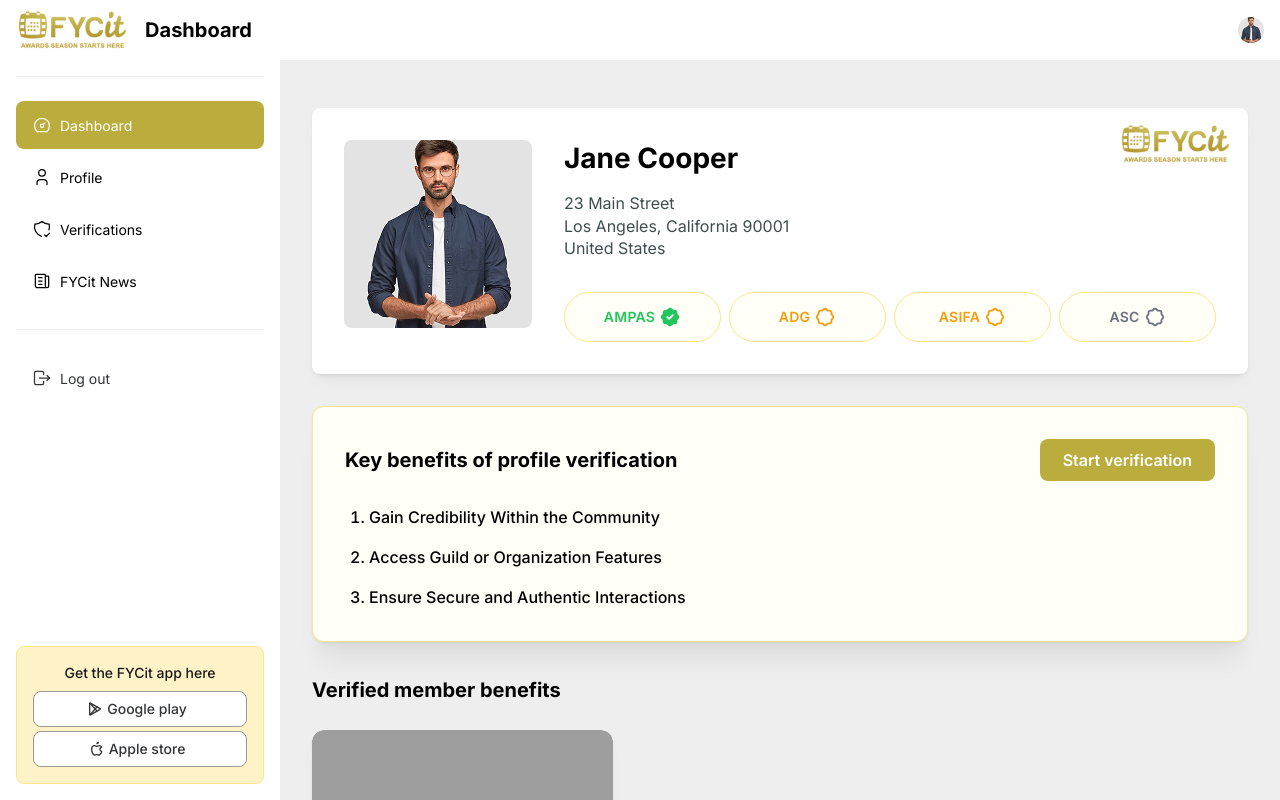
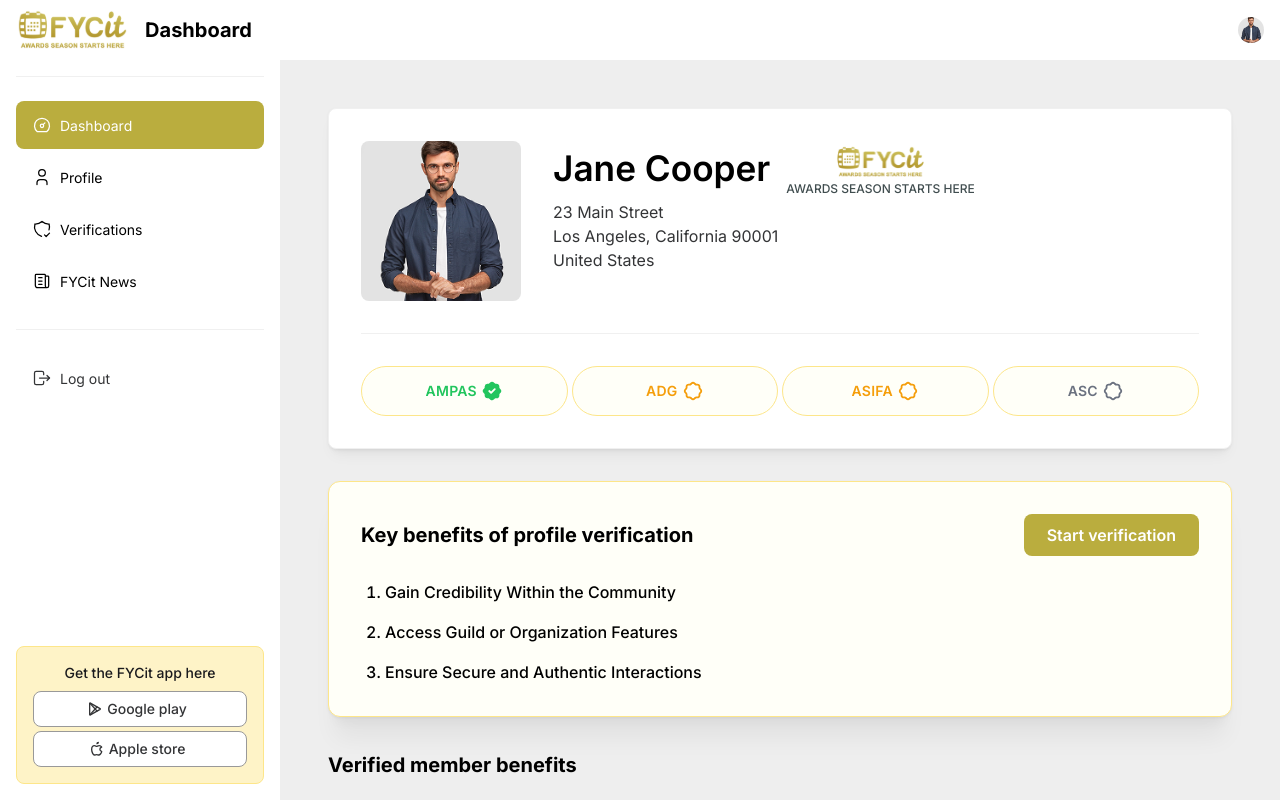
Before and after one commit to KDBismael/fycit-webapp-YD, a Next.js app: page /dashboard in a window 1280 px wide. Shown: the top 800 px of the page. Built offline with nearby package versions, Linux system fonts and the light colour scheme; grey boxes are pictures that could not be loaded.

Commit message:
Refactor DashboardPage and ProfileCardComponent to enhance user experience; integrate CSS modules for styling consistency, streamline profile layout, and improve badge display logic. Update StartVerificationCard component by removing unused imports for cleaner code.

```diff
--- /dev/null
+++ b/app/dashboard/Dashboard.module.css
@@ -0,0 +1,113 @@
+/* ProfileCard.module.css ou Dashboard.module.css */
+
+/* Définition des breakpoints Mantine (approximatifs) pour une utilisation cohérente */
+/* Note: Mantine utilise des rem pour ses breakpoints, mais les pixels sont plus clairs ici. */
+/* sm (Small/Mobile): ~576px */
+/* md (Medium/Tablet): ~768px */
+/* lg (Large/Desktop): ~992px */
+
+.profileCard {
+  /* Padding de base sur mobile (XS/SM) */
+  padding: var(--mantine-spacing-lg);
+}
+
+/* 1. Disposition Générale du Profil */
+
+.profileGroup {
+  /* Espace entre l'avatar et le contenu sur mobile */
+  gap: var(--mantine-spacing-md);
+  /* Marge en bas sur mobile */
+  margin-bottom: var(--mantine-spacing-lg);
+  /* Centrage vertical de l'avatar et du texte sur mobile */
+  align-items: center;
+}
+
+/* 2. Taille de l'Avatar */
+
+/* Taille par défaut (mobile) - Mantine Avatar 'lg' ou 100px */
+.profileAvatar {
+  width: 100px !important;
+  height: 100px !important;
+}
+
+/* Taille Desktop (MD et plus) */
+@media (min-width: 768px) {
+  .profileGroup {
+    /* Espace sur Desktop */
+    gap: var(--mantine-spacing-xl);
+    /* Marge en bas sur Desktop */
+    margin-bottom: var(--mantine-spacing-xl);
+    align-items: flex-start; /* Alignement en haut sur desktop */
+  }
+  .profileAvatar {
+    /* Taille large sur desktop - Mantine Avatar 'xl' ou 160px */
+    width: 160px !important;
+    height: 160px !important;
+  }
+}
+
+/* 3. Tailles de Texte */
+
+.profileTitle {
+  /* Taille par défaut du nom (mobile) */
+  font-size: 1.6rem;
+  font-weight: 700;
+}
+
+.profileAddress {
+  /* Taille par défaut de l'adresse (mobile) */
+  font-size: 0.875rem; /* 'sm' Mantine */
+}
+
+/* Ajustement des tailles de texte sur Desktop (SM et plus) */
+@media (min-width: 576px) {
+  .profileTitle {
+    font-size: 2.2rem;
+    font-weight: 600;
+  }
+  .profileAddress {
+    font-size: 1rem; /* 'md' Mantine */
+  }
+}
+
+/* 4. Gestion du Logo */
+
+/* Le logo Desktop est visible uniquement à partir de 'sm' (576px) */
+.logoDesktop {
+  display: none;
+  flex-direction: column;
+  align-items: center;
+  gap: 0.25rem;
+  flex-shrink: 0;
+  text-align: center;
+  margin-top: 5px;
+}
+
+/* Le logo Mobile est caché sur 'sm' et plus */
+.logoMobile {
+  display: flex;
+  align-items: center;
+  flex-shrink: 0;
+}
+
+@media (min-width: 576px) {
+  .logoDesktop {
+    display: flex;
+  }
+  .logoMobile {
+    display: none;
+  }
+}
+
+/* 5. Séparateur et Badges */
+
+.separator {
+  height: 1px;
+  background-color: #f0f0f0;
+  width: 100%;
+  margin-bottom: var(--mantine-spacing-md);
+}
+
+.guildBadgesContainer {
+  margin-top: var(--mantine-spacing-md);
+}
--- a/app/dashboard/page.tsx
+++ b/app/dashboard/page.tsx
@@ -1,6 +1,7 @@
 'use client';
 
 import React from 'react';
+import { IconRosetteDiscountCheck } from '@tabler/icons-react';
 import {
   Avatar,
   Box,
@@ -14,36 +15,116 @@
   ThemeIcon,
   Title,
 } from '@mantine/core';
-import GuildBadge from '../../components/GuildBadge';
-import { IconRosetteDiscountCheck } from '@tabler/icons-react';
 import { useDisclosure } from '@mantine/hooks';
 import { GuildVerificationModal } from '../../components/auth/GuildVerificationModal';
+import GuildBadge from '../../components/GuildBadge';
 import { StartVerificationCard } from '../../components/StartVerificationCard';
+// J'ai renommé le fichier CSS en ProfileCard.module.css pour la cohérence
+import classes from './Dashboard.module.css';
 
 const verificationBadges = [
-  {
-    name: 'AMPAS',
-    status: 'verified' as const,
-  },
-  {
-    name: 'ADG',
-    status: 'pending' as const,
-  },
-  {
-    name: 'ASIFA',
-    status: 'pending' as const,
-  },
-  {
-    name: 'ASC',
-    status: 'verifiable' as const,
-  },
+  { name: 'AMPAS', status: 'verified' as const },
+  { name: 'ADG', status: 'pending' as const },
+  { name: 'ASIFA', status: 'pending' as const },
+  { name: 'ASC', status: 'verifiable' as const },
 ];
 
+export function ProfileCardComponent() {
+  return (
+    <Card
+      shadow="sm"
+      radius="md"
+      className={classes.profileCard} // Utilisation de la classe principale
+      // Les styles statiques Mantine sont conservés, les styles dynamiques vont dans CSS
+      p="xl"
+      style={{
+        backgroundColor: '#FFFFFF',
+        border: '1px solid #F0F0F0',
+        overflow: 'hidden',
+      }}
+    >
+      {/* SECTION DU PROFIL (Avatar, Nom, Adresse, Logo) */}
+      <Group
+        className={classes.profileGroup} // Classe pour la disposition (flex, gap, wrap, align)
+        align="flex-start"
+        wrap="nowrap"
+      >
+        {/* 1. Image Container */}
+        <Box className={classes.avatarContainer}>
+          <Avatar
+            src="/images/profile-pic.png"
+            alt="Jane Cooper"
+            radius="md"
+            // La taille de l'avatar est gérée par la classe CSS
+            size="xl"
+            className={classes.profileAvatar}
+          />
+        </Box>
+
+        {/* 2. Content Container (Nom, Adresse, Logo) */}
+        <Stack className={classes.profileContent} gap={4}>
+          {/* Ligne : Nom et Logo */}
+          <Group justify="space-between" align="center" style={{ width: '100%' }} wrap="nowrap">
+            <Title
+              order={2}
+              className={classes.profileTitle} // Classe pour la taille du titre
+            >
+              Jane Cooper
+            </Title>
+
+            {/* Logo FYCit (Version DÉTAILLÉE pour Desktop) */}
+            <Box className={classes.logoDesktop}>
+              <Image src="/logo.svg" alt="FYCit Logo" width={50} height={32} fit="contain" />
+              <Text size="xs" c="gray.6" fw={500} style={{ lineHeight: 1.2 }}>
+                AWARDS SEASON STARTS HERE
+              </Text>
+            </Box>
+
+            {/* Logo FYCit (Version MINI pour Mobile/Vertical) */}
+            <Box className={classes.logoMobile}>
+              <Image src="/logo.svg" alt="Awards Icon" width={20} height={20} fit="contain" />
+            </Box>
+          </Group>
+
+          {/* Ligne : Adresse */}
+          <Text
+            c="gray.7"
+            className={classes.profileAddress} // Classe pour la taille de l'adresse
+          >
+            23 Main Street
+            <br />
+            Los Angeles, California 90001
+            <br />
+            United States
+          </Text>
+        </Stack>
+      </Group>
+
+      {/* SECTION DES BADGES */}
+      <Box className={classes.separator} />
+
+      <Group
+        gap="xs"
+        wrap="wrap"
+        className={classes.guildBadgesContainer}
+      >
+        {verificationBadges.map((badge) => (
+          <GuildBadge key={badge.name} name={badge.name} status={badge.status} />
+        ))}
+      </Group>
+    </Card>
+  );
+}
+
+// ... (le reste du composant DashboardPage est inchangé)
 export default function DashboardPage() {
-  const [verificationModalOpened, { open: openVerificationModal, close: closeVerificationModal }] = useDisclosure(false);
+    const [verificationModalOpened, { open: openVerificationModal, close: closeVerificationModal }] =
+      useDisclosure(false);
 
-  const verifiableGuilds = verificationBadges.filter(badge => badge.status === 'verifiable' || badge.status === 'verified');
-  const notVerifiableGuilds = verificationBadges.filter(badge => badge.status === 'pending');
+    const verifiableGuilds = verificationBadges.filter(
+      (badge) => badge.status === 'verifiable' || badge.status === 'verified'
+    );
+    const notVerifiableGuilds = verificationBadges.filter((badge) => badge.status === 'pending');
 
     return (
       <Box
@@ -53,70 +134,10 @@
           position: 'relative',
         }}
       >
-      <Container size="lg">
+        <Container size="lg" px={{ base: 'md', sm: 'xl' }}>
           <Stack gap="xl">
             {/* User Profile Card */}
-          <Card
-            shadow="sm"
-            padding="xl"
-            radius="md"
-            style={{
-              backgroundColor: 'white',
-              border: 'none',
-              position: 'relative',
-            }}
-          >
-            {/* Logo positioned absolutely in top right */}
-            <Box
-              style={{
-                position: 'absolute',
-                top: '1rem',
-                right: '1rem',
-              }}
-            >
-              <Image src="/logo.svg" alt="FYCit Logo" width={40} height={40} fit="contain" />
-            </Box>
-
-            <Group gap="xl" align="flex-start" wrap="wrap">
-              {/* Image Container */}
-              <Box style={{ height: '100%', display: 'flex', alignItems: 'flex-start' }}>
-                <Avatar
-                  src="/images/profile-pic.png"
-                  alt="Jane Cooper"
-                  radius="md"
-                  style={{
-                    height: '100%',
-                    width: 'auto',
-                    aspectRatio: '1/1',
-                    minHeight: '120px',
-                  }}
-                />
-              </Box>
-
-              {/* Content Container */}
-              <Stack gap="md" style={{ flex: 1 }}>
-                <Title order={2} size="h3" fw={700} c="gray.9">
-                  Jane Cooper
-                </Title>
-                <Text size="md" c="gray.6" style={{ lineHeight: 1.4 }}>
-                  23 Main Street
-                  <br />
-                  Los Angeles, California 90001
-                  <br />
-                  United States
-                </Text>
-                <Box style={{ display: 'flex', flexWrap: 'wrap', gap: 'var(--mantine-spacing-sm)', marginTop: 'var(--mantine-spacing-md)' }}>
-                  {verificationBadges.map((badge) => (
-                    <GuildBadge
-                      key={badge.name}
-                      name={badge.name}
-                      status={badge.status}
-                    />
-                  ))}
-                </Box>
-              </Stack>
-            </Group>
-          </Card>
+            <ProfileCardComponent />
 
             {/* Key Benefits Card */}
             <StartVerificationCard onStartVerification={openVerificationModal} />
@@ -136,7 +157,7 @@
                       backgroundColor: 'white',
                       border: 'none',
                       overflow: 'hidden',
-                    height: '100%'
+                      height: '100%',
                     }}
                   >
                     {/* Image Section - Same height as EventCard images */}
@@ -148,7 +169,7 @@
                         style={{
                           width: '100%',
                           height: '100%',
-                        objectFit: 'cover'
+                          objectFit: 'cover',
                         }}
                       />
                     </Box>
@@ -160,7 +181,7 @@
                       style={{
                         flex: 1,
                         justifyContent: 'center',
-                      backgroundColor: 'white'
+                        backgroundColor: 'white',
                       }}
                     >
                       <Text size="lg" fw={700} c="gray.9">
@@ -168,7 +189,12 @@
                       </Text>
                       <Stack gap="xs">
                         <Group gap="sm" align="flex-start">
-                        <ThemeIcon color="gray.4" size={16} radius="xl" style={{ backgroundColor: 'transparent' }}>
+                          <ThemeIcon
+                            color="gray.4"
+                            size={16}
+                            radius="xl"
+                            style={{ backgroundColor: 'transparent' }}
+                          >
                             <IconRosetteDiscountCheck size={12} color="var(--mantine-color-gray-6)" />
                           </ThemeIcon>
                           <Text size="sm" c="gray.7" style={{ flex: 1 }}>
@@ -176,7 +202,12 @@
                           </Text>
                         </Group>
                         <Group gap="sm" align="flex-start">
-                        <ThemeIcon color="gray.4" size={16} radius="xl" style={{ backgroundColor: 'transparent' }}>
+                          <ThemeIcon
+                            color="gray.4"
+                            size={16}
+                            radius="xl"
+                            style={{ backgroundColor: 'transparent' }}
+                          >
                             <IconRosetteDiscountCheck size={12} color="var(--mantine-color-gray-6)" />
                           </ThemeIcon>
                           <Text size="sm" c="gray.7" style={{ flex: 1 }}>
@@ -184,7 +215,12 @@
                           </Text>
                         </Group>
                         <Group gap="sm" align="flex-start">
-                        <ThemeIcon color="gray.4" size={16} radius="xl" style={{ backgroundColor: 'transparent' }}>
+                          <ThemeIcon
+                            color="gray.4"
+                            size={16}
+                            radius="xl"
+                            style={{ backgroundColor: 'transparent' }}
+                          >
                             <IconRosetteDiscountCheck size={12} color="var(--mantine-color-gray-6)" />
                           </ThemeIcon>
                           <Text size="sm" c="gray.7" style={{ flex: 1 }}>
@@ -197,7 +233,6 @@
                 </Grid.Col>
               </Grid>
             </Box>
-
           </Stack>
         </Container>
 
@@ -205,14 +240,14 @@
           opened={verificationModalOpened}
           onClose={closeVerificationModal}
           onNext={closeVerificationModal}
-        verifiableGuilds={verifiableGuilds.map(badge => ({
+          verifiableGuilds={verifiableGuilds.map((badge) => ({
             id: badge.name,
             name: badge.name,
             fullName: `${badge.name} - Guild Name`,
             isVerifiable: true,
             isVerified: badge.status === 'verified',
           }))}
-        notVerifiableGuilds={notVerifiableGuilds.map(badge => ({
+          notVerifiableGuilds={notVerifiableGuilds.map((badge) => ({
             id: badge.name,
             name: badge.name,
             fullName: `${badge.name} - Guild Name`,
--- a/components/StartVerificationCard/index.tsx
+++ b/components/StartVerificationCard/index.tsx
@@ -1,7 +1,7 @@
 'use client';
 
 import React from 'react';
-import { Button, Group, List, Paper, Text, Title } from '@mantine/core';
+import { Button, Group, List, Paper, Text } from '@mantine/core';
 
 interface StartVerificationCardProps {
   onStartVerification?: () => void;
```
Lines whose indentation alone changed are shown as unchanged.
